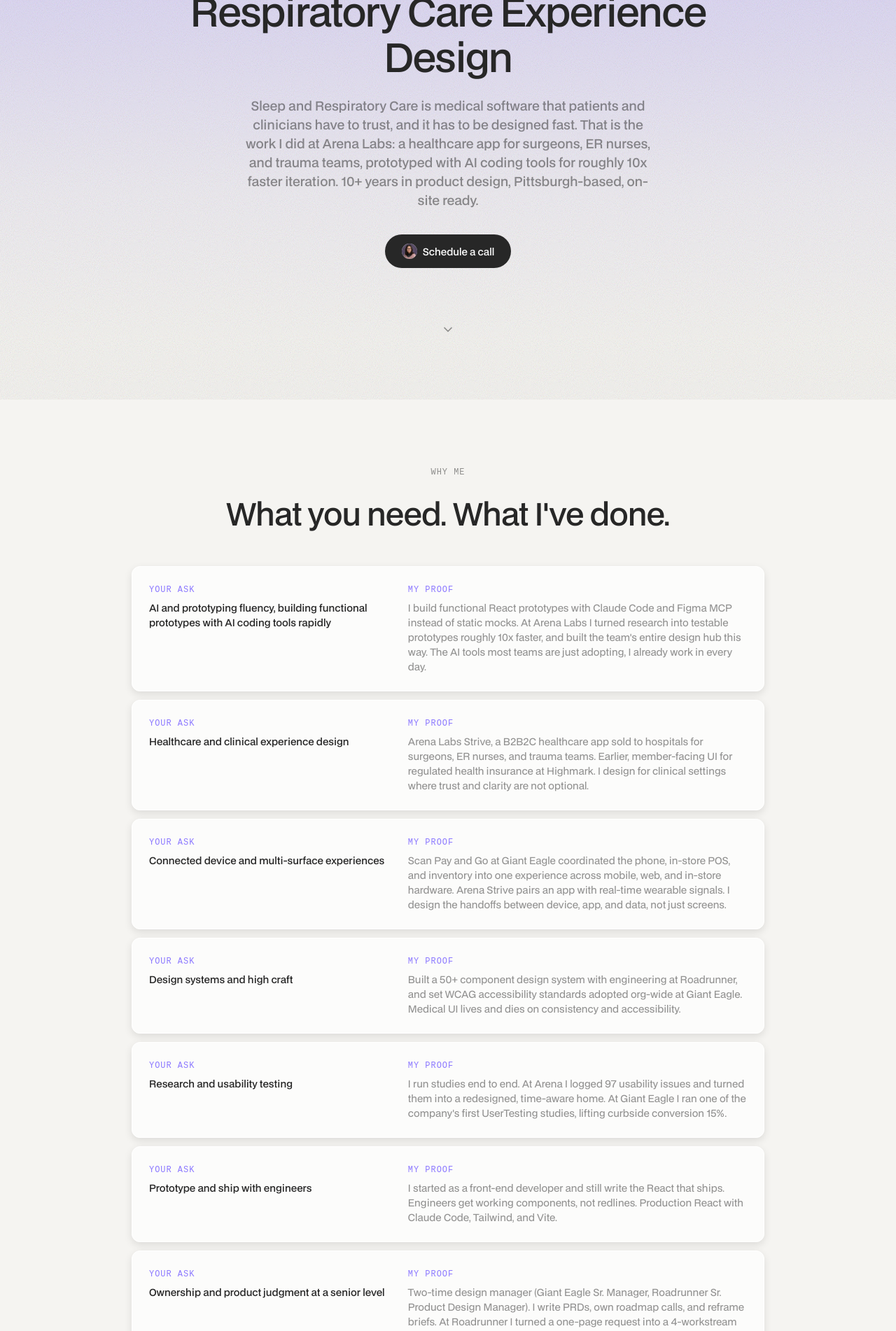
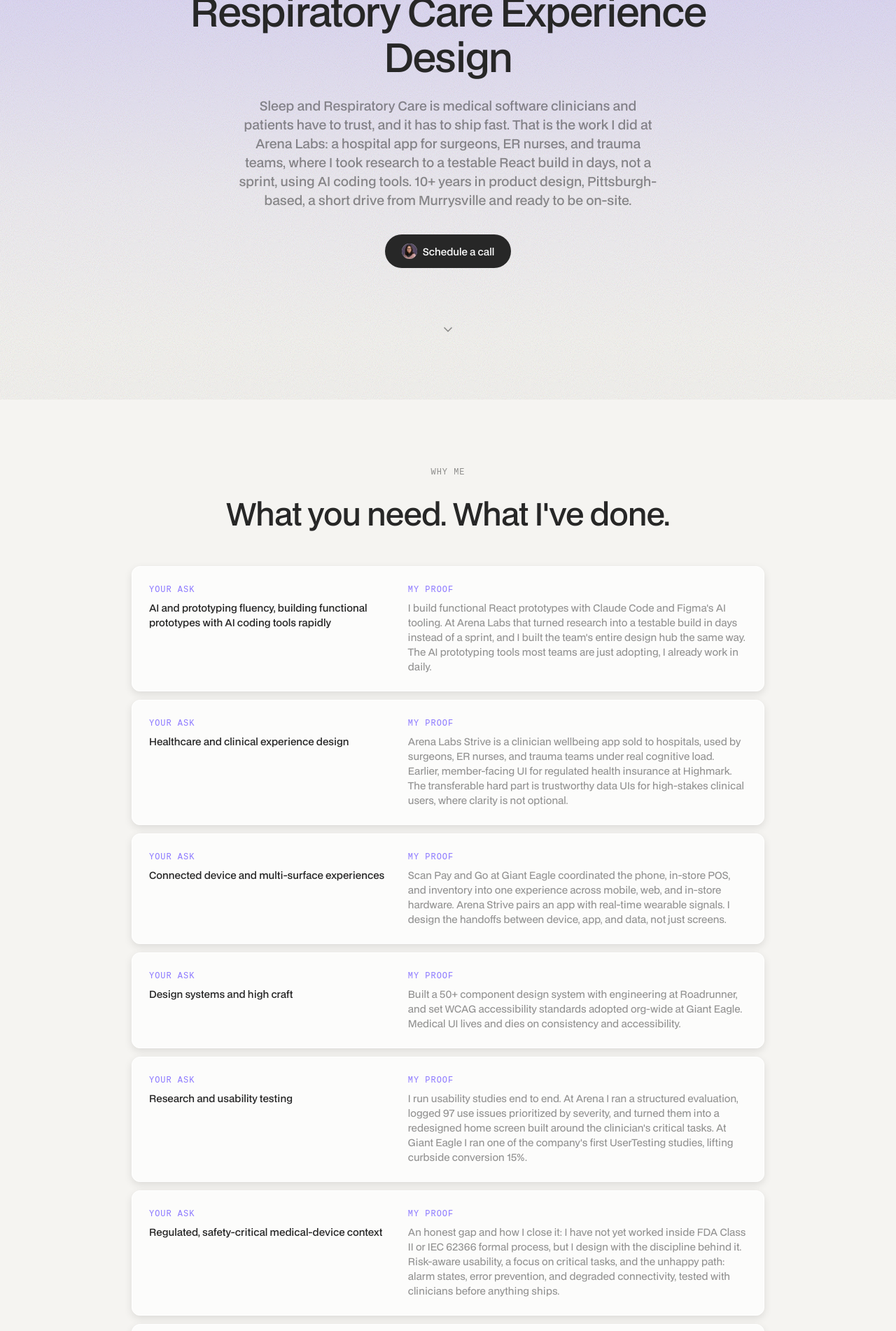
Before and after one commit to jennylu89/jenny-pitch, a React (Vite) app: page /philips in a window 1280 px wide. Shown: the part 280-2182 px from the top of the page at 70% size. Built offline with nearby package versions, Linux system fonts and the light colour scheme; a web font is replaced by a local one.

Commit message:
Revise Philips page: name regulated/62366 gap as bridge, add safety-critical POV, cut repetition, plainer jargon

```diff
--- a/src/pages/companies/philips.js
+++ b/src/pages/companies/philips.js
@@ -3,19 +3,19 @@ export const philips = {
   role: "UX Designer, Sleep and Respiratory Care Experience Design",
 
   oneLiner:
-    "Sleep and Respiratory Care is medical software that patients and clinicians have to trust, and it has to be designed fast. That is the work I did at Arena Labs: a healthcare app for surgeons, ER nurses, and trauma teams, prototyped with AI coding tools for roughly 10x faster iteration. 10+ years in product design, Pittsburgh-based, on-site ready.",
+    "Sleep and Respiratory Care is medical software clinicians and patients have to trust, and it has to ship fast. That is the work I did at Arena Labs: a hospital app for surgeons, ER nurses, and trauma teams, where I took research to a testable React build in days, not a sprint, using AI coding tools. 10+ years in product design, Pittsburgh-based, a short drive from Murrysville and ready to be on-site.",
 
   summaryHeading: "What you need. What I've done.",
   summaryRows: [
     {
       ask: "AI and prototyping fluency, building functional prototypes with AI coding tools rapidly",
       proof:
-        "I build functional React prototypes with Claude Code and Figma MCP instead of static mocks. At Arena Labs I turned research into testable prototypes roughly 10x faster, and built the team's entire design hub this way. The AI tools most teams are just adopting, I already work in every day.",
+        "I build functional React prototypes with Claude Code and Figma's AI tooling. At Arena Labs that turned research into a testable build in days instead of a sprint, and I built the team's entire design hub the same way. The AI prototyping tools most teams are just adopting, I already work in daily.",
     },
     {
       ask: "Healthcare and clinical experience design",
       proof:
-        "Arena Labs Strive, a B2B2C healthcare app sold to hospitals for surgeons, ER nurses, and trauma teams. Earlier, member-facing UI for regulated health insurance at Highmark. I design for clinical settings where trust and clarity are not optional.",
+        "Arena Labs Strive is a clinician wellbeing app sold to hospitals, used by surgeons, ER nurses, and trauma teams under real cognitive load. Earlier, member-facing UI for regulated health insurance at Highmark. The transferable hard part is trustworthy data UIs for high-stakes clinical users, where clarity is not optional.",
     },
     {
       ask: "Connected device and multi-surface experiences",
@@ -30,7 +30,12 @@ export const philips = {
     {
       ask: "Research and usability testing",
       proof:
-        "I run studies end to end. At Arena I logged 97 usability issues and turned them into a redesigned, time-aware home. At Giant Eagle I ran one of the company's first UserTesting studies, lifting curbside conversion 15%.",
+        "I run usability studies end to end. At Arena I ran a structured evaluation, logged 97 use issues prioritized by severity, and turned them into a redesigned home screen built around the clinician's critical tasks. At Giant Eagle I ran one of the company's first UserTesting studies, lifting curbside conversion 15%.",
+    },
+    {
+      ask: "Regulated, safety-critical medical-device context",
+      proof:
+        "An honest gap and how I close it: I have not yet worked inside FDA Class II or IEC 62366 formal process, but I design with the discipline behind it. Risk-aware usability, a focus on critical tasks, and the unhappy path: alarm states, error prevention, and degraded connectivity, tested with clinicians before anything ships.",
     },
     {
       ask: "Prototype and ship with engineers",
@@ -40,7 +45,7 @@ export const philips = {
     {
       ask: "Ownership and product judgment at a senior level",
       proof:
-        "Two-time design manager (Giant Eagle Sr. Manager, Roadrunner Sr. Product Design Manager). I write PRDs, own roadmap calls, and reframe briefs. At Roadrunner I turned a one-page request into a 4-workstream platform overhaul and won leadership buy-in.",
+        "Two-time design manager (Giant Eagle Sr. Manager, Roadrunner Sr. Product Design Manager). I write PRDs, own roadmap calls, and reshape briefs. At Roadrunner I turned a one-page request into a 4-workstream platform overhaul and won leadership buy-in.",
     },
   ],
 
@@ -57,7 +62,7 @@ export const philips = {
       {
         icon: "fa-light fa-robot",
         heading: "AI-native prototyping",
-        body: "Claude Code and Figma MCP. Functional React prototypes instead of static mocks. The cycle that takes most teams a sprint takes me days.",
+        body: "Claude Code and Figma's AI tooling. Functional React prototypes instead of static mocks, built fast so we can test with clinicians early. Speed serves validation, it does not replace it.",
       },
       {
         icon: "fa-light fa-microscope",
@@ -67,11 +72,11 @@ export const philips = {
       {
         icon: "fa-light fa-location-dot",
         heading: "Local and on-site ready",
-        body: "Pittsburgh-based and ready to be on-site in Murrysville. No relocation, no remote-coordination friction, in the room with the Sleep and Respiratory Care team.",
+        body: "Pittsburgh-based and a short drive from Murrysville. No relocation, no remote-coordination friction, in the room with the Sleep and Respiratory Care team.",
       },
     ],
   },
 
   close:
-    "Sleep and Respiratory Care is exactly the work I want to do: medical software people trust, designed and prototyped fast. I am local and ready to be on-site. I would love to talk.",
+    "This is the job I want: medical software people rely on, shipped at the speed the team needs, by someone already fluent in the AI prototyping tools the role asks for. I am a short drive from Murrysville and ready on day one. I would love to talk.",
 };
```
